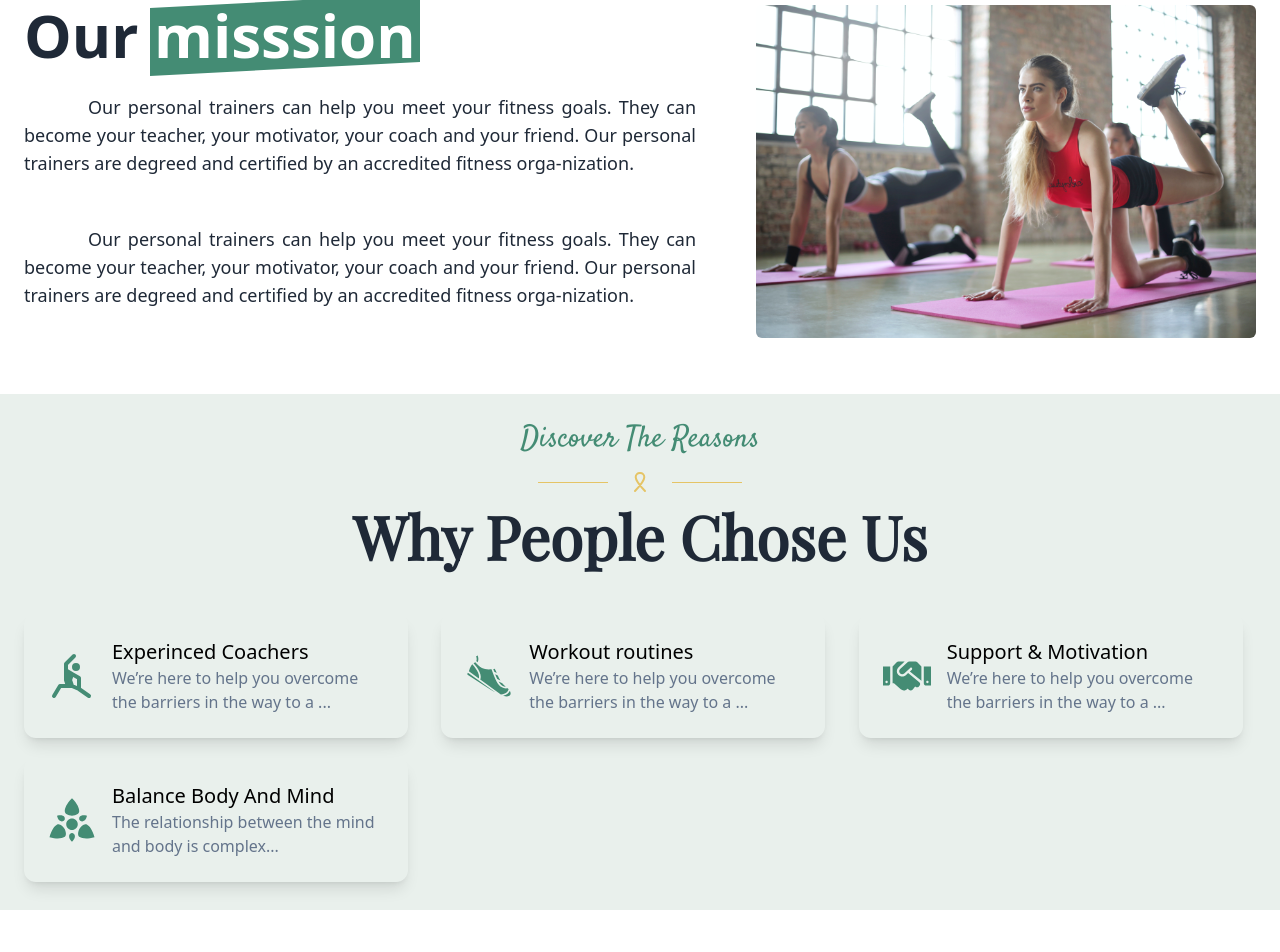
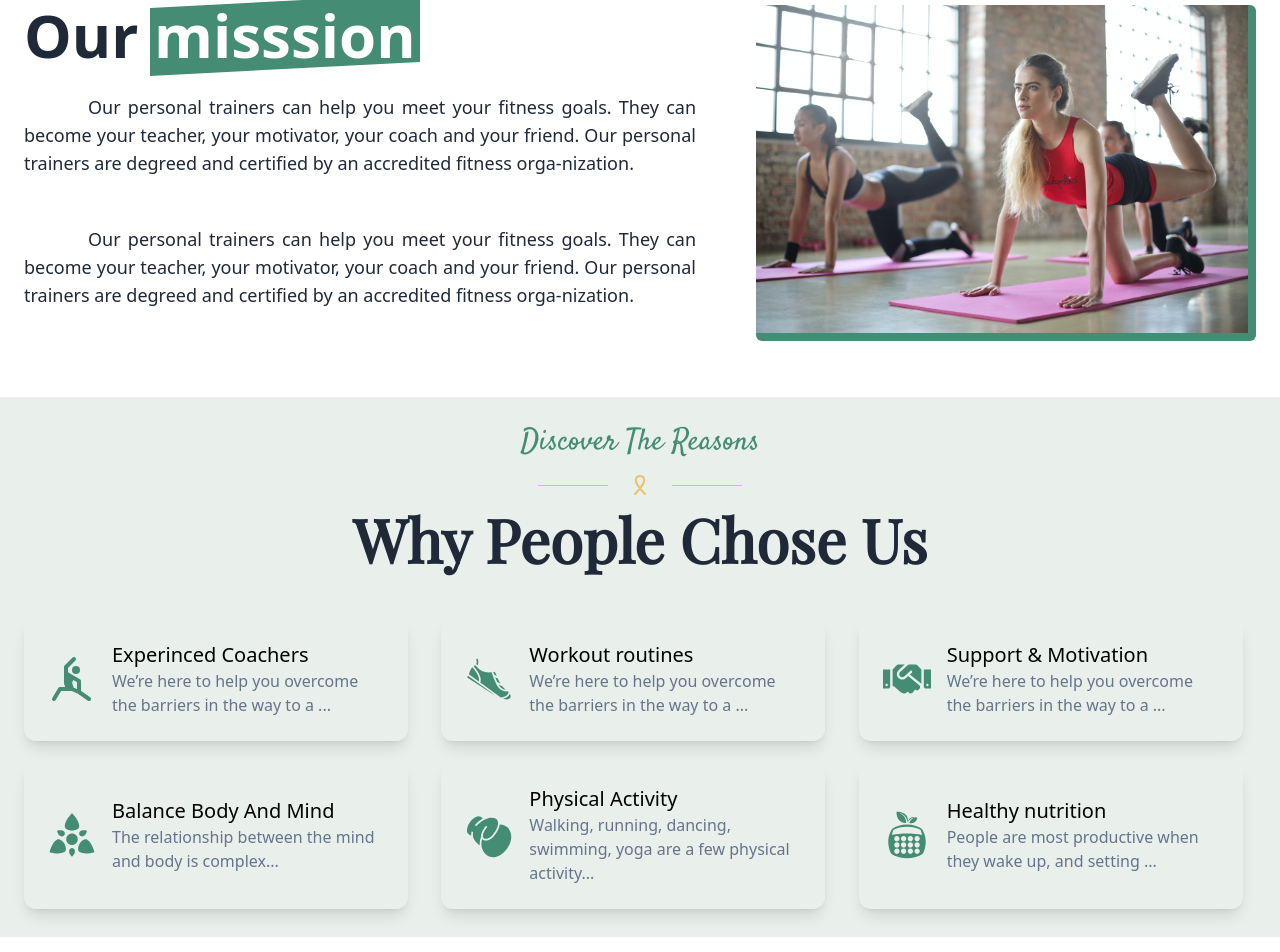
Before and after one commit to DevelopersZone06/revive-client, a React (Vite) app: page /about in a window 1280 px wide. Shown: the part 710-1662 px from the top of the page. Built offline with nearby package versions, Linux system fonts and the light colour scheme.

Commit message:
add all card why chose us section

```diff
--- a/src/Pages/About/About.jsx
+++ b/src/Pages/About/About.jsx
@@ -7,6 +7,8 @@ import { GrYoga } from "react-icons/gr";
 import { GiRunningShoe } from "react-icons/gi";
 import { FaHandshake } from "react-icons/fa";
 import { GiOvermind } from "react-icons/gi";
+import { GiBoxingGlove } from "react-icons/gi";
+import { FaNutritionix } from "react-icons/fa6";
 const About = () => {
     return (
         <div>
@@ -45,7 +47,7 @@ const About = () => {
                     <p className="max-w-2xl py-5 text-lg text-justify indent-16">Our personal trainers can help you meet your fitness goals. They can become your teacher, your motivator, your coach and your friend. Our personal trainers are degreed and certified by an accredited fitness orga-nization.</p>
 
                 </div>
-                <img src={image1} alt="" className="md:w-[500px] rounded-md object-cover transition delay-150 duration-300 ease-in-out hover:scale-90" />
+                <img src={image1} alt="" className="md:w-[500px] rounded-md object-cover transition delay-150 duration-300 ease-in-out hover:scale-90 border-b-8 border-r-8 border-[#448c74]" />
             </div>
             {/* third section */}
 
@@ -56,7 +58,7 @@ const About = () => {
                         <div className="mx-6 grid grid-cols-3 gap-5">
 
 
-                            <div className="p-6 max-w-sm rounded-xl shadow-lg flex items-center space-x-4">
+                            <div className="p-6 max-w-sm rounded-xl shadow-lg flex items-center space-x-4 transition delay-150 duration-300 ease-in-out hover:scale-110">
                                 <div className="shrink-0">
                                     <GrYoga className="h-12 w-12 text-[#448c74]" src="/img/logo.svg" alt="ChitChat Logo"/>
                                 </div>
@@ -74,7 +76,7 @@ const About = () => {
                                     <p className="text-slate-500">We’re here to help you overcome the barriers in the way to a ...</p>
                                 </div>
                             </div>
-                            <div className="p-6 max-w-sm rounded-xl shadow-lg flex items-center space-x-4">
+                            <div className="p-6 max-w-sm rounded-xl shadow-lg flex items-center space-x-4 transition delay-150 duration-300 ease-in-out hover:scale-110">
                                 <div className="shrink-0">
                                     <FaHandshake className="h-12 w-12 text-[#448c74]" src="/img/logo.svg" alt="ChitChat Logo"/>
                                 </div>
@@ -92,6 +94,24 @@ const About = () => {
                                     <p className="text-slate-500">The relationship between the mind and body is complex...</p>
                                 </div>
                             </div>
+                            <div className="p-6 max-w-sm rounded-xl shadow-lg flex items-center space-x-4 transition delay-150 duration-300 ease-in-out hover:scale-110">
+                                <div className="shrink-0">
+                                    <GiBoxingGlove className="h-12 w-12 text-[#448c74]" src="/img/logo.svg" alt="ChitChat Logo"/>
+                                </div>
+                                <div>
+                                    <div className="text-xl font-medium text-black hover:text-[#448c74]">Physical Activity</div>
+                                    <p className="text-slate-500">Walking, running, dancing, swimming, yoga are a few physical activity...</p>
+                                </div>
+                            </div>
+                            <div className="p-6 max-w-sm rounded-xl shadow-lg flex items-center space-x-4">
+                                <div className="shrink-0">
+                                    <FaNutritionix className="h-12 w-12 text-[#448c74]" src="/img/logo.svg" alt="ChitChat Logo"/>
+                                </div>
+                                <div>
+                                    <div className="text-xl font-medium text-black hover:text-[#448c74]">Healthy nutrition</div>
+                                    <p className="text-slate-500">People are most productive when they wake up, and setting ...</p>
+                                </div>
+                            </div>
 
                         </div>
                     </div>
```
